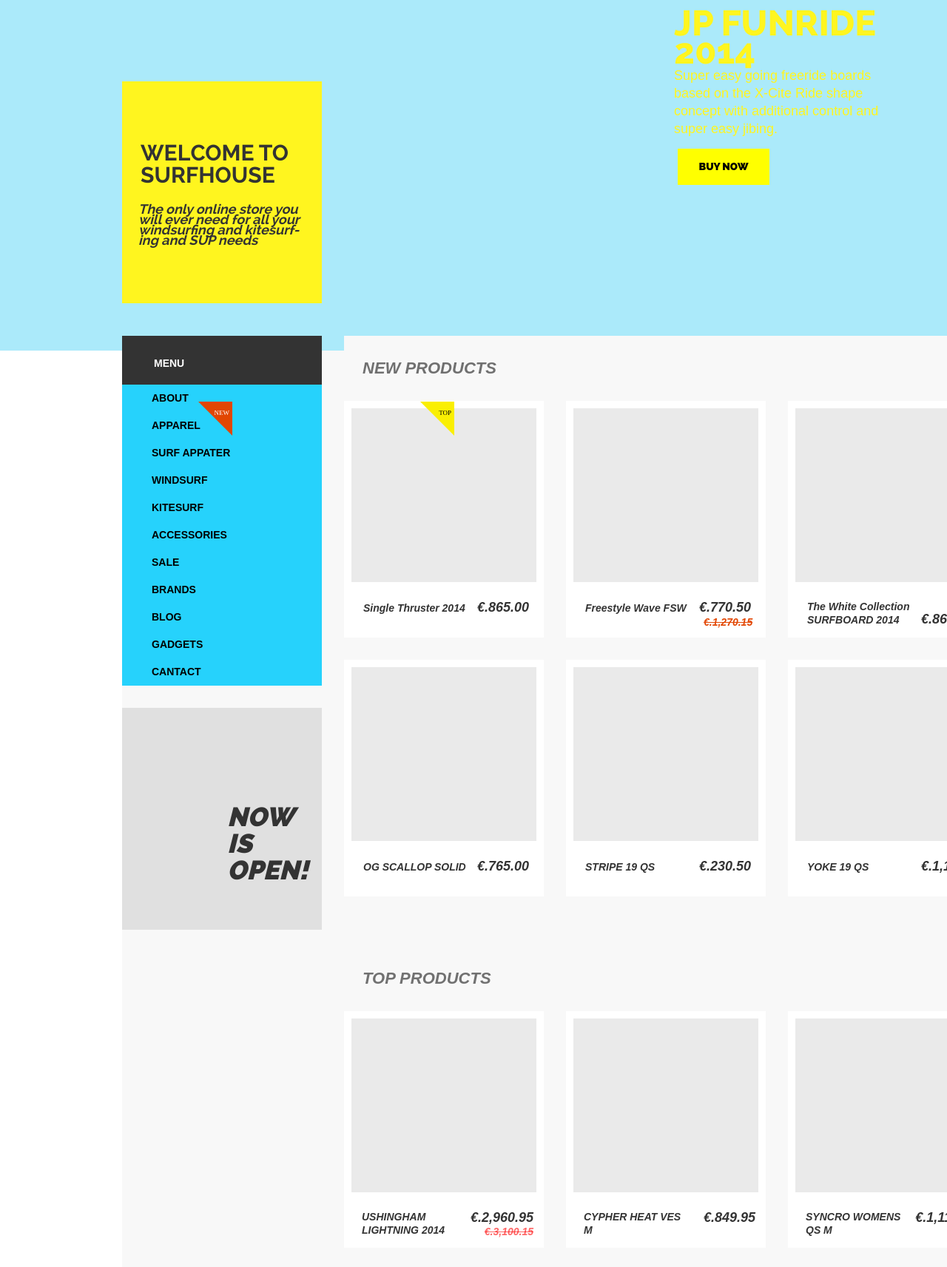
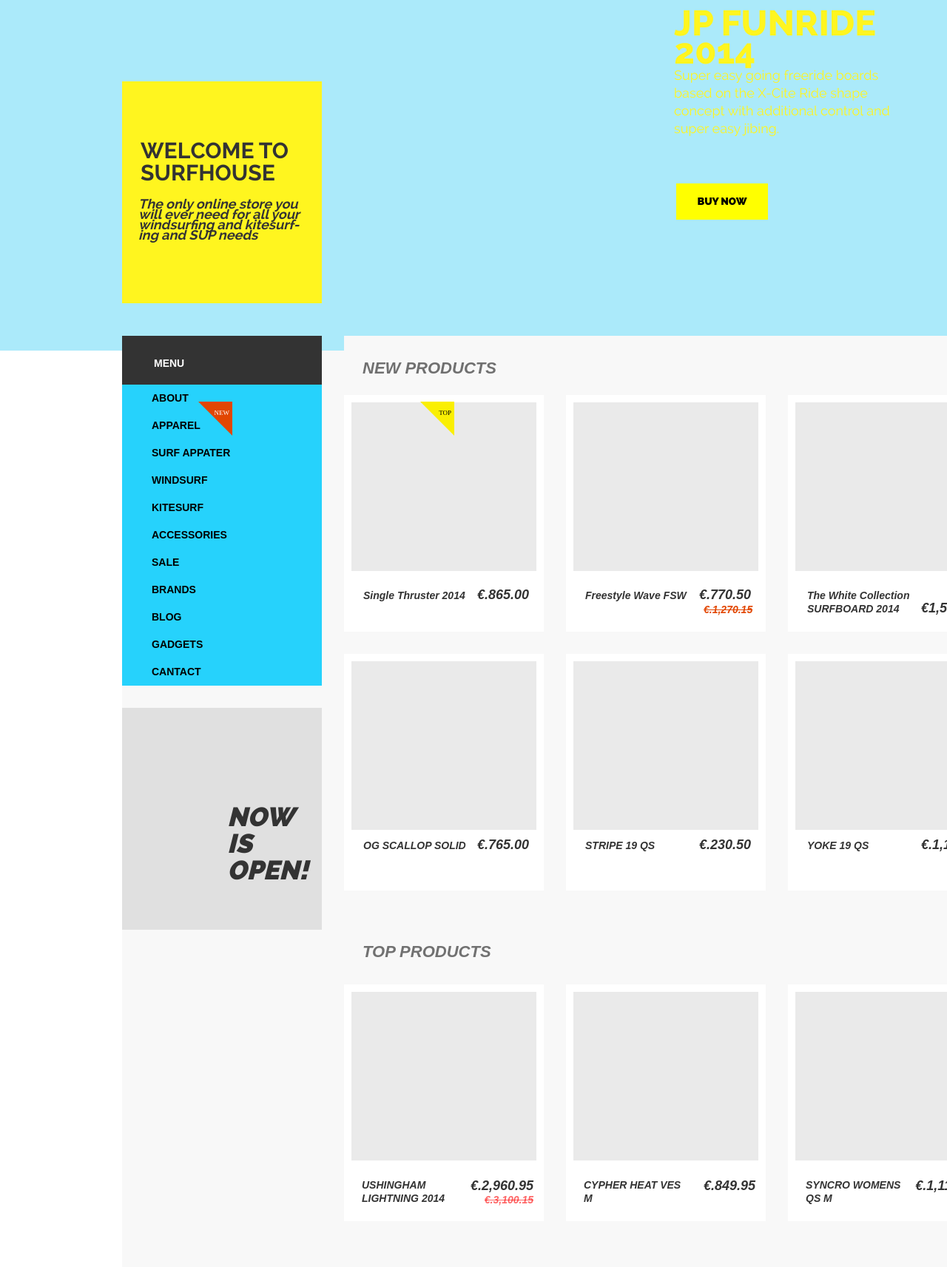
Before and after one commit to milkivan/milkivan.github.io, a plain HTML site: page index.html in a window 1280 px wide. Shown: the part 226-1939 px from the top of the page at 74% size. Drawn offline with Linux system fonts and the light colour scheme; a web font is replaced by a local one.

Commit message:
Add files via upload

```diff
--- a/index.html
+++ b/index.html
@@ -5,8 +5,6 @@
 	<title>Document</title>
 	<link rel="stylesheet" href="style.css">
 	<link rel="stylesheet" href="css/font-awesome.min.css">
-<!-- 	<link href="https://fonts.googleapis.com/css?family=Raleway:400,700|Roboto:900i" rel="stylesheet">
-	<link href="https://fonts.googleapis.com/css?family=Raleway:400,700i" rel="stylesheet"> -->
 </head>
 <body>
 	<div class="container">
@@ -74,23 +72,23 @@
 					<div class="new">
 						<p>New</p>
 					</div>
-					<span class="new_pr_box_text">Single Thruster 2014</span>
-					<span class="new_pr_box_price">€.865.00</span>
+					<span class="new_pr_box_text first">Single Thruster 2014</span>
+					<span class="new_pr_box_price first">€.865.00</span>
 				</div>
 				<div class="new_products_box">
 					<a class="img_products_box" href="#"></a>
 					<div class="top">
 						<p>Top</p>
 					</div>
-					<span class="new_pr_box_text">Freestyle Wave FSW</span>
-					<span class="new_pr_box_price">€.770.50</span>
-					<span class="new_pr_box_sale">€.1,270.15</span>
+					<span class="new_pr_box_text first">Freestyle Wave FSW</span>
+					<span class="new_pr_box_price first">€.770.50</span>
+					<span class="new_pr_box_sale first">€.1,270.15</span>
 
 				</div>
 				<div class="new_products_box products_last">
 					<a class="img_products_box" href="#"></a>
-					<span class="new_pr_box_text">The White Collection SURFBOARD 2014</span>
-					<span class="new_pr_box_price">€.865.00</span>
+					<span class="new_pr_box_text first">The White Collection SURFBOARD 2014</span>
+					<span class="new_pr_box_price">€1,580.70</span>
 				</div>
 				<div class="new_products_box">
 					<a class="img_products_box" href="#"></a>
--- a/style.css
+++ b/style.css
@@ -37,7 +37,6 @@
 	font-family: 'Roboto-Black';
 	src: url(fonts/Roboto-Black.ttf)
 }
-
 
 * {
 	margin: 0;
@@ -153,7 +152,6 @@
 	background-color:  #f8f8f8;
 }
 
-
 /*Оформление HEADER*/
 /*Логотип*/
 
@@ -176,7 +174,7 @@
   width: 120px;
   float: right;
   margin-top: 50px;
-  margin-right: 239px;
+  margin-right: 231px;
   display: flex;
   justify-content: space-between;
 }
@@ -241,7 +239,7 @@
 	font-weight: 700;
 	line-height: 30px;
 	text-align: left;
-	margin-top: 82px;
+	margin-top: 79px;
 	margin-left: 25px;
 	text-transform: uppercase;
 }
@@ -250,10 +248,10 @@
 	font-family: 'Raleway-Bold', 'arial', sans-serif;
 	color: #333333;
 	font-size: 18px;
-	font-weight: 600;
+	font-weight: 700;
 	line-height: 14px;
 	text-align: left;
-	padding: 24px 30px 82px 22px;
+	padding: 20px 25px 82px 22px;
 	font-style: italic;
 }
 
@@ -268,7 +266,7 @@
 }
 
 .Super_easy_text {
-	font-family: 'Raleway', 'arial', sans-serif;
+	font-family: 'Raleway-Regular', 'arial', sans-serif;
 	color:  #fff51f;
 	font-size: 18px;
 	font-weight: 400;
@@ -287,7 +285,7 @@
 	text-align: center;
 	background-color: yellow;
 	line-height: 49px;
-	margin: 15px 0 0 5px;
+	margin: 62px 0 0 3px;
 	text-decoration: none;
 	font-weight: 800;
 }
@@ -305,7 +303,6 @@
 	margin: 129px 19px 73px 142px;
 }
 
-
 /*Бокс с продуктами*/
 
 .text_new_products {
@@ -317,7 +314,7 @@
 	text-align: left;
 	text-transform: uppercase;
 	margin-top: 31px;
-	margin-bottom: 31px;
+	margin-bottom: 23px;
 	margin-left: 25px;
 }
 
@@ -345,7 +342,6 @@
 	font-style: italic;
 	text-align: left;
 	text-transform: uppercase;
-	margin-top: 31px;
 	margin-bottom: 31px;
 	margin-left: 25px;
 }
@@ -353,7 +349,7 @@
 .top_products {
 	width: 870px;
 	height: 400px;
-	margin-top: 101px;
+	margin-top: 65px;
 	background-color:  #f8f8f8;
 }
 
@@ -384,7 +380,7 @@
 	text-align: left;
 	text-transform: uppercase;
 	margin-top: 31px;
-	margin-bottom: 31px;
+	margin-bottom: 26px;
 	margin-left: 25px;
 }
 
@@ -405,9 +401,9 @@
 
 .img_products_box {
 	width: 250px;
-	height: 235px;
+	height: 228px;
 	display: block;
-	margin: 10px 10px 24px 10px;
+	margin: 10px 10px 10px 10px;
 	background-color:  #eaeaea;
 }
 
@@ -423,6 +419,10 @@
 	line-height: 18.012px;
 	text-align: left;
 	margin-left: 26px;
+}
+
+.first {
+	margin-top: 14px;
 }
 
 .new_pr_box_price {
@@ -457,6 +457,7 @@
 	text-transform: uppercase;
 	display: block;
 	float: left;
+	margin-top: 14px;
 	margin-left: 24px;
 	width: 135px;
 	height: 28px;
@@ -472,6 +473,7 @@
 	display: block;
 	float: right;
 	margin-right: 14px;
+	margin-top: 14px;
 }
 
 .top_pr_box_sale {
@@ -614,7 +616,7 @@
 	width: 113px;
 	height: 117px;
 	margin-bottom: 64px;
-	margin-left: 114px;
+	margin-left: 102px;
 	list-style-type: none;
 }
 
@@ -823,7 +825,7 @@ input[type="submit"] {
 
 .footer_social_icon{
 	float: right;
-	width: 400px;
+	width: 370px;
 }
 
 .footer_socail_icon_fb {
@@ -883,7 +885,7 @@ input[type="submit"] {
 .footer_socail_icon_rrs {
 	display: block;
 	float: left;
-	margin: 20px 186px 14px 3px;
+	margin: 20px 0px 14px 3px;
 	width: 15px;
 	height: 15px;
 	background-image: url(img/header_icon/rss_icon.png);
```
